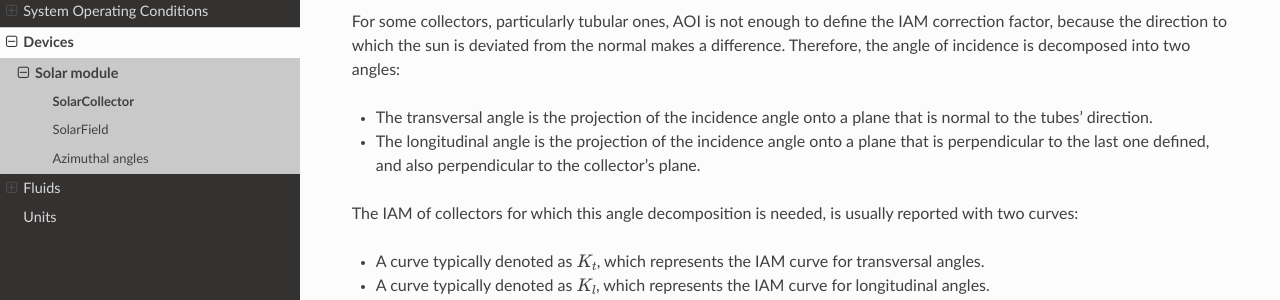
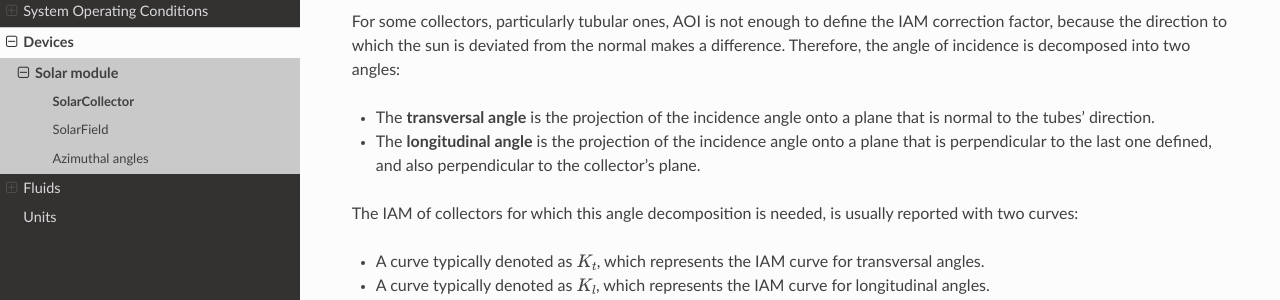
Before and after one commit to serc-chile/SERCpy, a Sphinx documentation site: the page built from docs/source/devices/solar/solar_collector_class.rst, in a window 1280 px wide and 900 px high, scrolled down 1669 px. Shown: the part 197-497 px from the top of the window. Built offline with Sphinx 7.4.7 and the Read the Docs theme 3.1.0, drawn with Linux system fonts in a browser that asks for light colours; pages that are not in the unit, such as notebooks, are missing from menus.

```diff
--- a/docs/source/devices/solar/solar_collector_class.rst
+++ b/docs/source/devices/solar/solar_collector_class.rst
@@ -75,8 +75,8 @@ Bi-axial IAM function
 
 For some collectors, particularly tubular ones, AOI is not enough to define the IAM correction factor, because the direction to which the sun is deviated from the normal makes a difference. Therefore, the angle of incidence is decomposed into two angles:
 
-- The transversal angle is the projection of the incidence angle onto a plane that is normal to the tubes' direction.
-- The longitudinal angle is the projection of the incidence angle onto a plane that is perpendicular to the last one defined, and also perpendicular to the collector's plane.
+- The **transversal angle** is the projection of the incidence angle onto a plane that is normal to the tubes' direction.
+- The **longitudinal angle** is the projection of the incidence angle onto a plane that is perpendicular to the last one defined, and also perpendicular to the collector's plane.
 
 The IAM of collectors for which this angle decomposition is needed, is usually reported with two curves:
 
```
